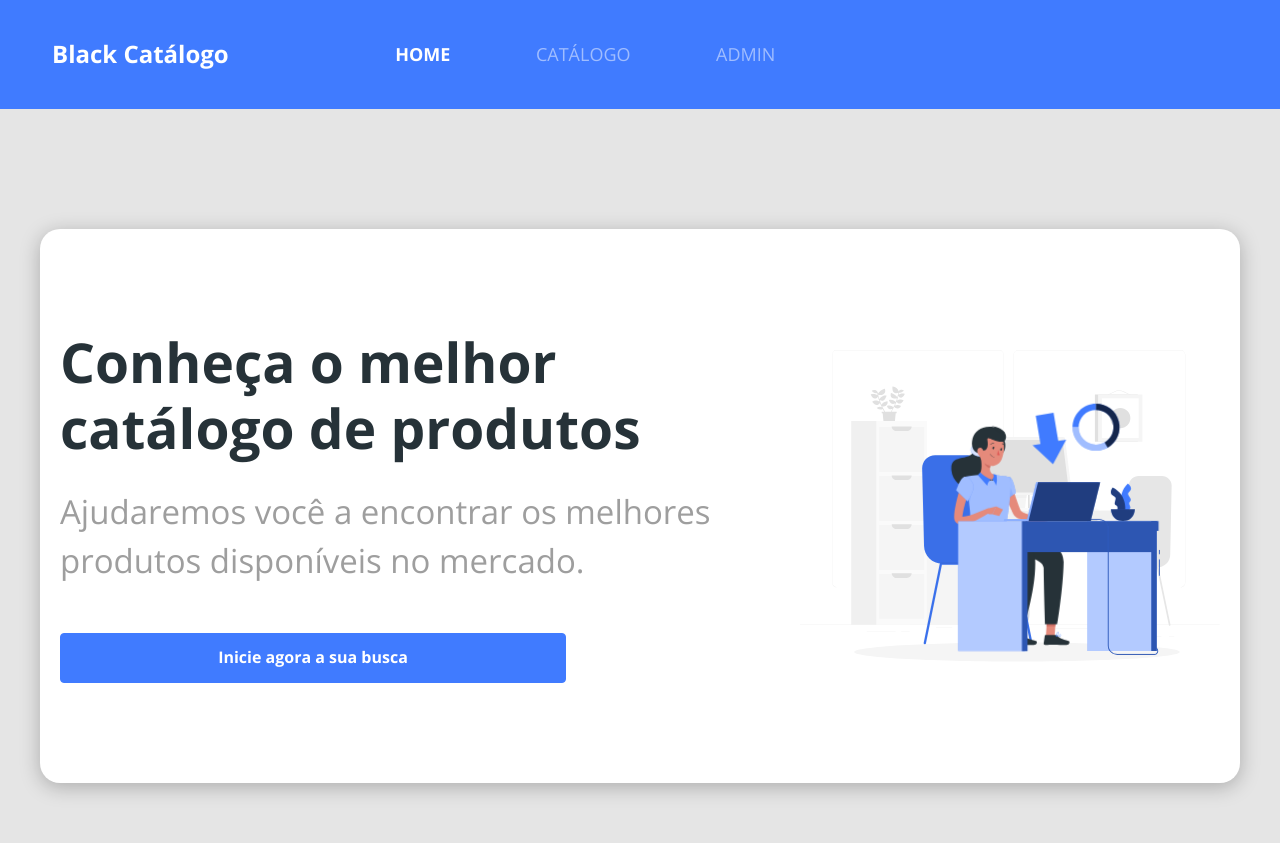
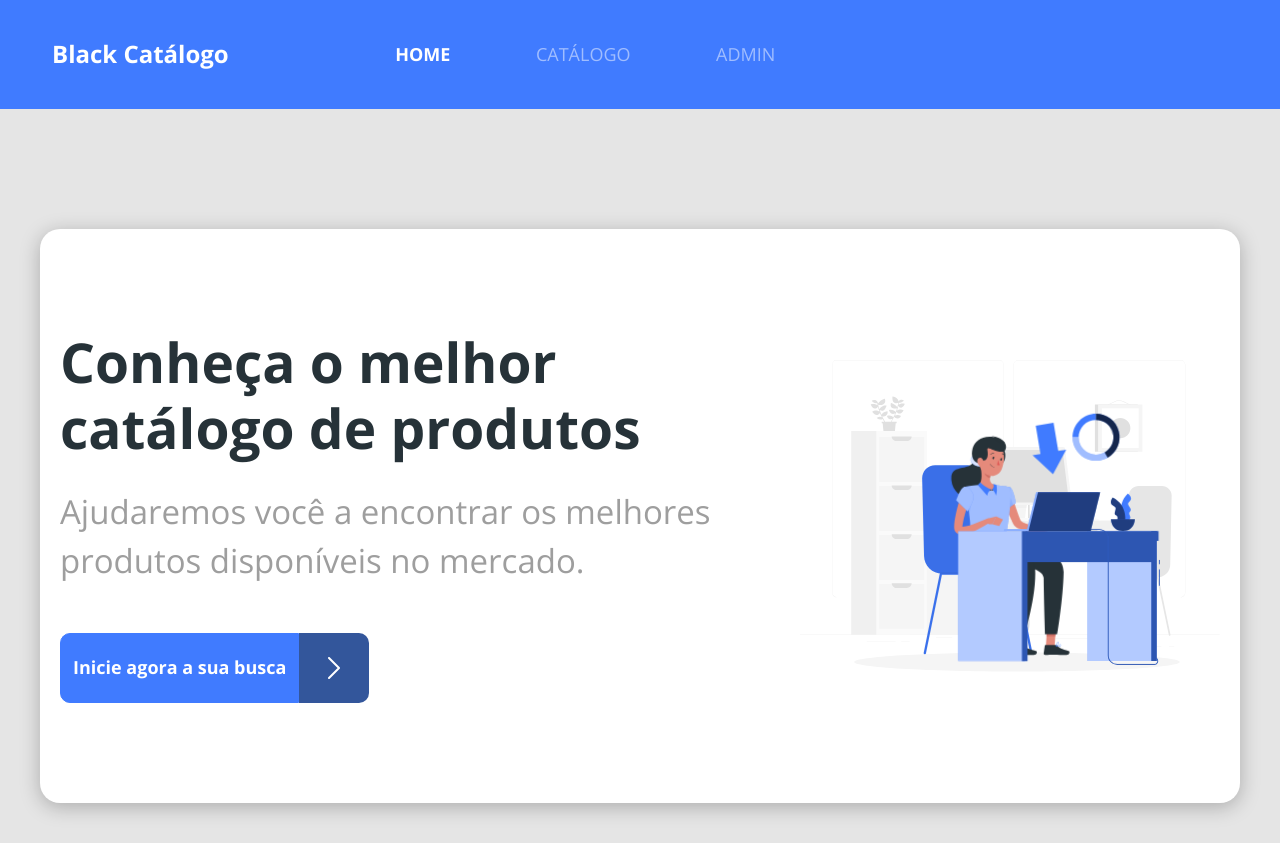
Before and after one commit to evertonlsds/projeto_catalogo_reactjs, a React (Create React App) app: page / in a window 1280 px wide. Built offline with nearby package versions, Linux system fonts and the light colour scheme.

Commit message:
customização do botão adcionado o icone

```diff
--- a/src/components/ButtonIcon/index.tsx
+++ b/src/components/ButtonIcon/index.tsx
@@ -1,9 +1,17 @@
-import './styles.css'
+import './styles.css';
+import { ReactComponent as ArrowIcon } from 'assets/images/arrow.svg';
 
-export default function ButtonIcon(){
-    return(
-        <button className="btn btn-primary btn-icon">
-            <h6>Inicie agora a sua busca</h6>
+export default function ButtonIcon() {
+  return (
+    <div>
+      <div className="btn-container">
+        <button className="btn btn-primary ">
+          <h6>Inicie agora a sua busca</h6>
         </button>
-    )
+        <div className="btn-icon-container">
+          <ArrowIcon />
+        </div>
+      </div>
+    </div>
+  );
 }
--- a/src/components/ButtonIcon/styles.css
+++ b/src/components/ButtonIcon/styles.css
@@ -1,9 +1,33 @@
-.btn-icon {
-  height: 50px;
+.btn-container {
+  display: flex;
+}
+.btn-container button {
+  border-radius: 10px 0px 0px 10px;
 }
 
-.btn-icon h6 {
-  padding: 4px 0;
-  color: #fff;
-  font-weight: bold;
+.btn-icon-container {
+  width: 50px;
+  height: 50px;
+  background: #33569b;
+  border-radius: 0px 10px 10px 0px;
 }
+.btn h6 {
+  color: #ffffff;
+  font-size: 12px;
+}
+
+.btn-icon-container {
+  display: flex;
+  align-items: center;
+  justify-content: center;
+}
+
+@media (min-width: 576px) {
+  .btn-icon-container {
+    width: 70px;
+    height: 70px;
+  }
+  .btn h6 {
+    font-size: 18px;
+  }
+}
--- a/src/pages/Home/index.tsx
+++ b/src/pages/Home/index.tsx
@@ -1,6 +1,7 @@
 import { ReactComponent as MainImage } from 'assets/images/main-image.svg';
 import ButtonIcon from 'components/ButtonIcon';
 import Navbar from 'components/Navbar';
+import { Link } from 'react-router-dom';
 import './styles.css';
 
 export default function Home() {
@@ -17,7 +18,9 @@
                 mercado.
               </p>
             </div>
-            <ButtonIcon />
+            <Link to="/catalog">
+              <ButtonIcon />
+            </Link>
           </div>
           <div className="home-image-container">
             <MainImage />
--- a/src/pages/Home/styles.css
+++ b/src/pages/Home/styles.css
@@ -51,9 +51,7 @@
     width: 506px;
     margin-bottom: 20px;
   }
-  .home-content-container button {
-    width: 506px;
-  }
+
   .home-image-container svg {
     width: 506px;
   }
```
Also changed, not shown: src/assets/images/arrow.svg (added).
